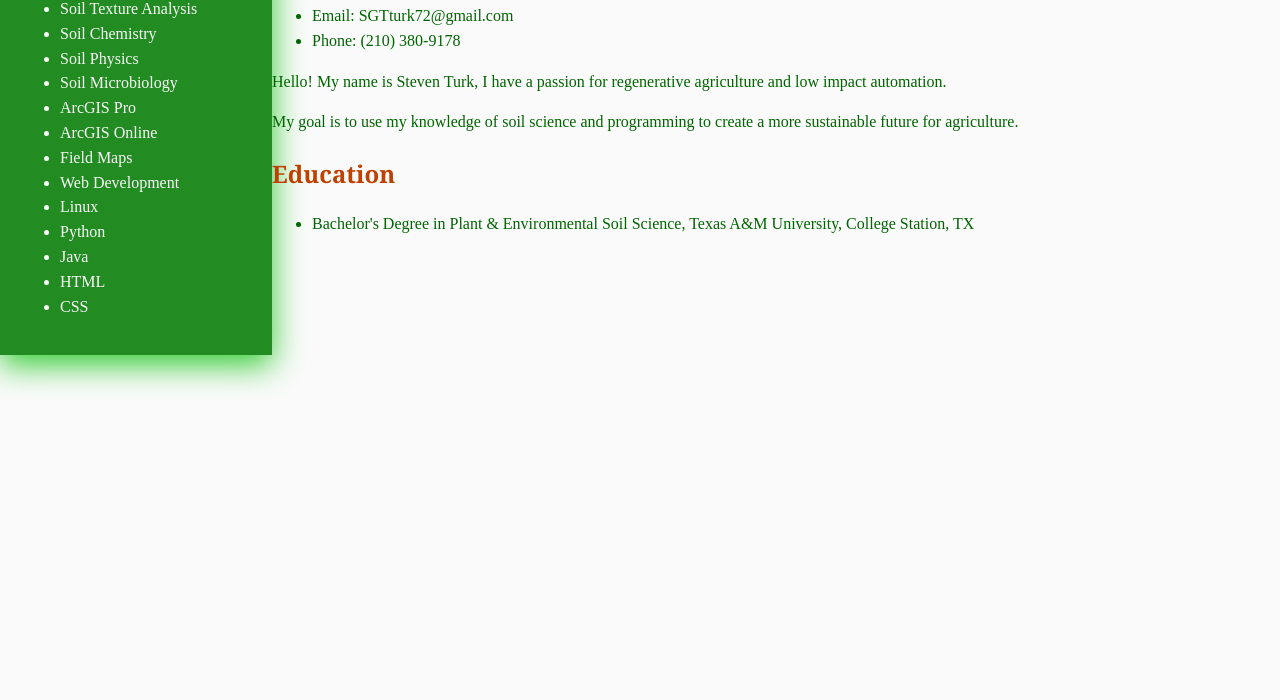
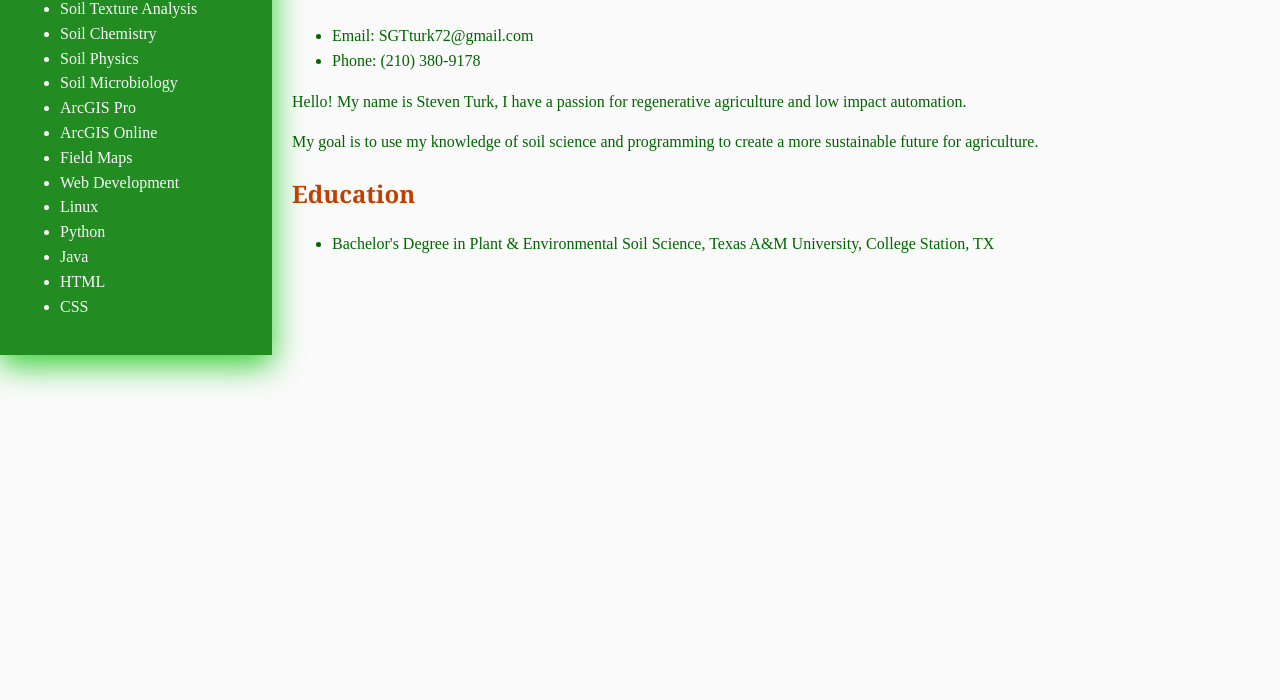
Before and after one commit to TurkieG/resume, a plain HTML site: page index.html in a window 1280 px wide. Shown: the part 100-800 px from the top of the page. Drawn offline with Linux system fonts and the light colour scheme.

Commit message:
updating structure

```diff
--- a/style.css
+++ b/style.css
@@ -16,14 +16,8 @@ html { scroll-behavior: smooth; }
     display: grid;
     grid-template-columns: 17rem 1fr;
 }
-.page {
-    display: flex;
-}
-.sidebar {
-    width: 17rem;
-}
 .content {
-    flex: 1;
+    padding: 20px;
 }
 
 body {
```
